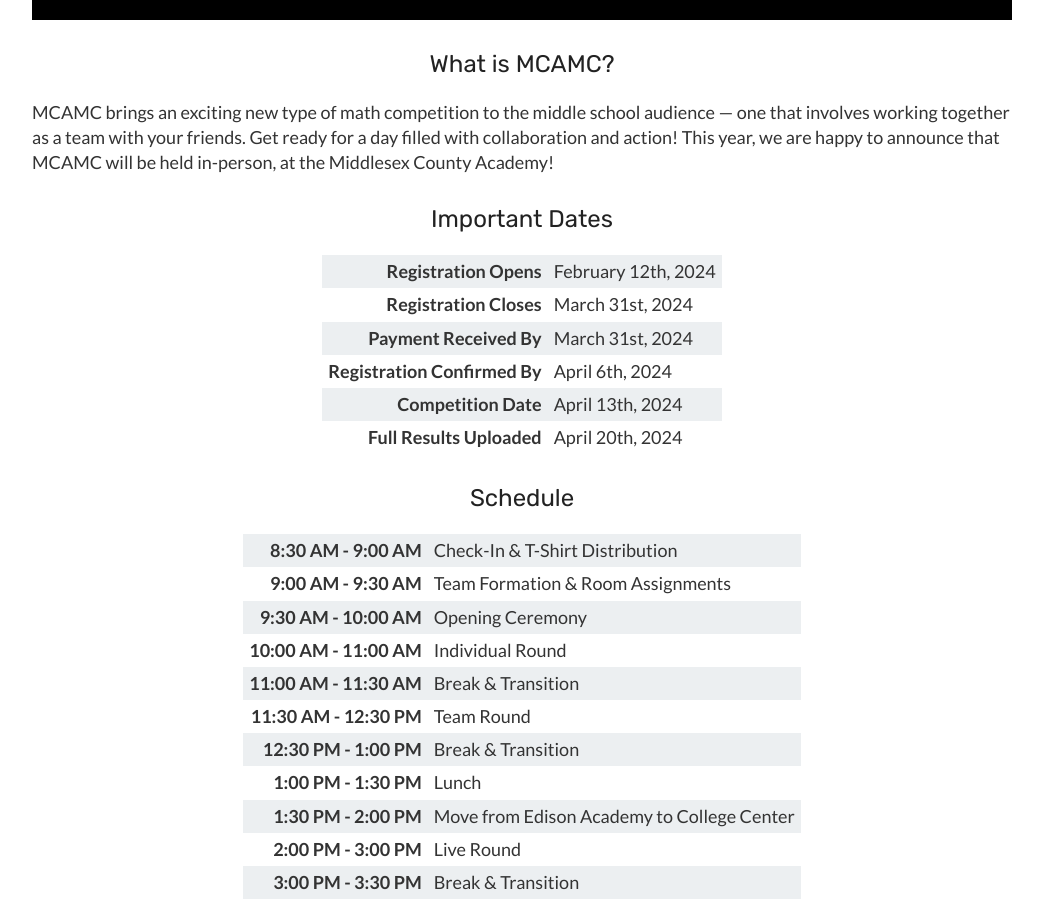
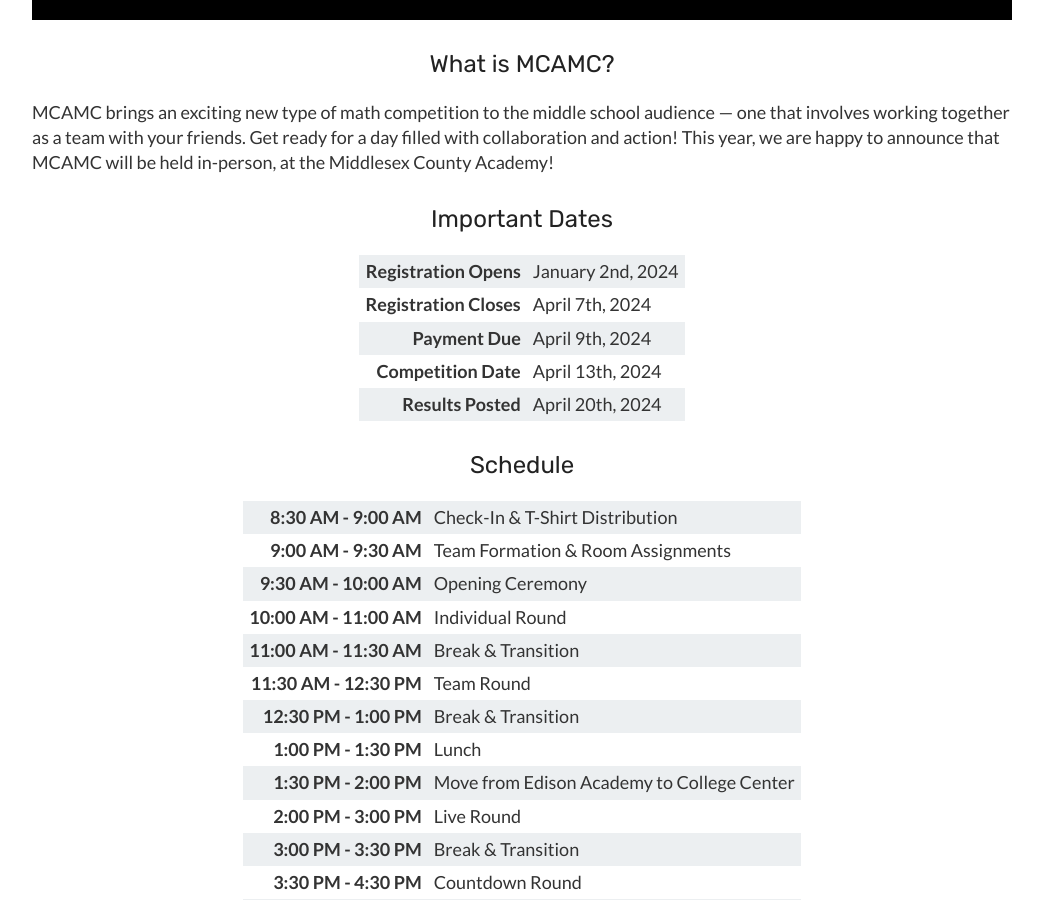
Before and after one commit to mcamathleague/mcamathleague.github.io, a Jekyll site: the page built from mcamc.md, in a window 1280 px wide and 900 px high, scrolled down 565 px. Shown: the whole window, without its empty margins (118-1161 px from the left). Built offline with Jekyll 4.4.1, drawn with Linux system fonts in a browser that asks for light colours.

Commit message:
2024 updates

```diff
--- a/mcamc.md
+++ b/mcamc.md
@@ -37,26 +37,22 @@ MCAMC brings an exciting new type of math competition to the middle school audie
 <table>
   <tr>
     <td>Registration Opens</td>
-    <td>February 12th, 2024</td>
+    <td>January 2nd, 2024</td>
   </tr>
   <tr>
     <td>Registration Closes</td>
-    <td>March 31st, 2024</td>
+    <td>April 7th, 2024</td>
   </tr>
   <tr>
-    <td>Payment Received By</td>
-    <td>March 31st, 2024</td>
-  </tr>
-  <tr>
-    <td>Registration Confirmed By</td>
-    <td>April 6th, 2024</td>
+    <td>Payment Due</td>
+    <td>April 9th, 2024</td>
   </tr>
   <tr>
     <td>Competition Date</td>
     <td>April 13th, 2024</td>
   </tr>
   <tr>
-    <td>Full Results Uploaded</td>
+    <td>Results Posted</td>
     <td>April 20th, 2024</td>
   </tr>
 </table>
```
Also changed, not shown: images/mcamc-flyer1.png (deleted), images/mcamc-flyer2.png (deleted), images/mcamc-post.png (added), images/mcamc-post1.png (deleted), images/mcamc-post2.png (deleted), 2 other files.
